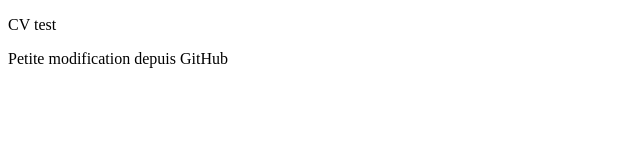
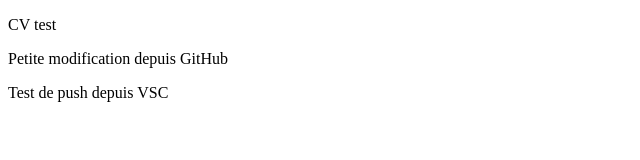
Before and after one commit to Zharakai/projets, a plain HTML site: page index.html in a window 1280 px wide. Shown: the whole page, without its empty margins (0-640 px from the left). Drawn offline with Linux system fonts and the light colour scheme.

Commit message:
test depuis VSC

```diff
--- a/index.html
+++ b/index.html
@@ -9,5 +9,6 @@
 <body>
     <p>CV test</p>
     <p>Petite modification depuis GitHub</p>
+    <p>Test de push depuis VSC</p>
 </body>
 </html>
```
